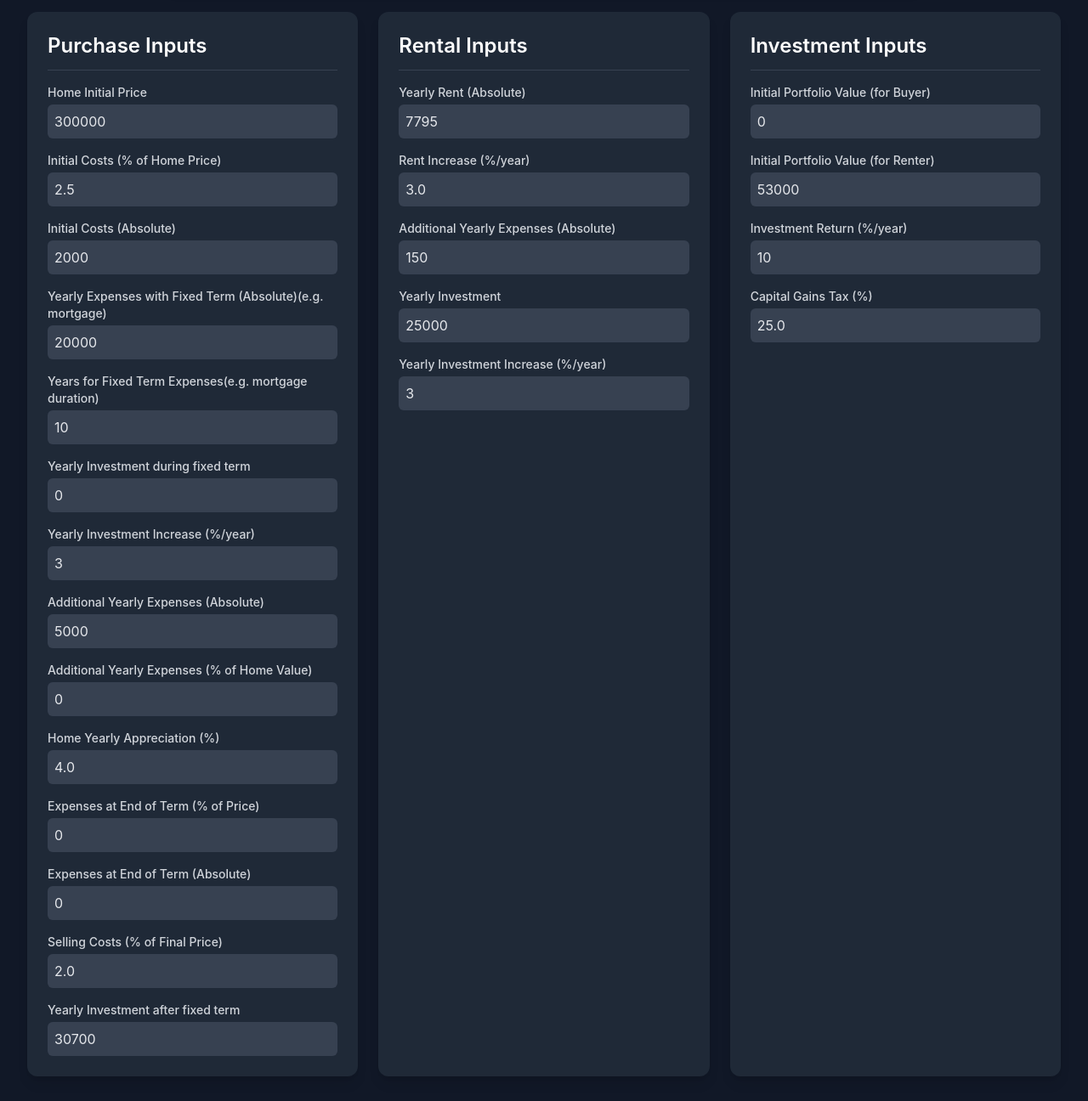
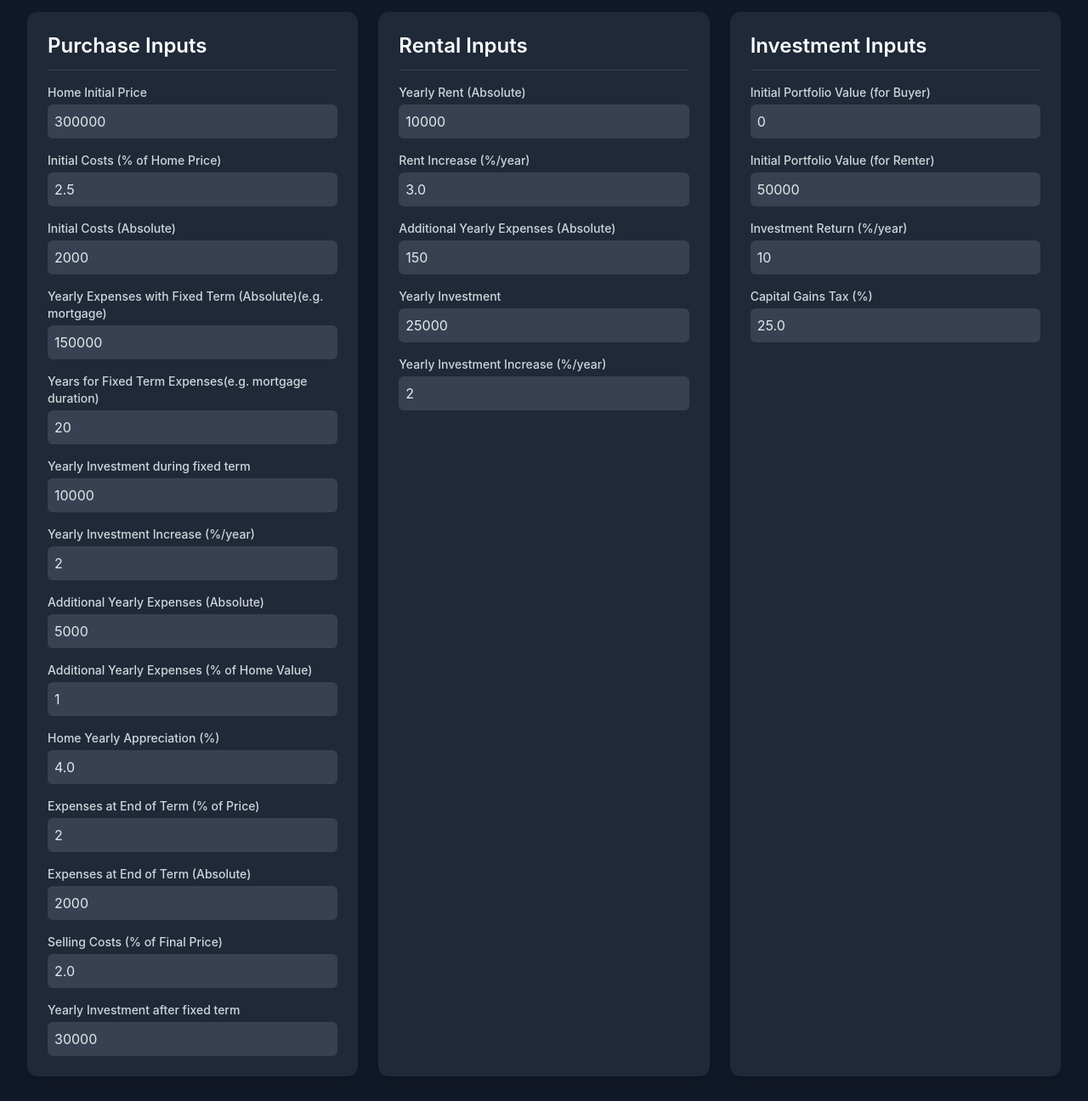
Before and after one commit to ferocemarcello/own_vs_rent, a plain HTML site: page own_vs_rent.html in a window 1280 px wide. Shown: the part 360-1656 px from the top of the page at 85% size. Drawn offline with nearby package versions, Linux system fonts and the light colour scheme.

Commit message:
Update financial input values in own_vs_rent.html

```diff
--- a/own_vs_rent.html
+++ b/own_vs_rent.html
@@ -162,22 +162,22 @@
 
                         <div>
                             <label for="int-fixed-term-abs" class="block text-sm font-medium text-gray-300">Yearly Expenses with Fixed Term (Absolute)(e.g. mortgage)</label>
-                            <input type="number" id="int-fixed-term-abs" value="20000" class="mt-1 w-full bg-gray-700 border-gray-600 rounded-md p-2">
+                            <input type="number" id="int-fixed-term-abs" value="150000" class="mt-1 w-full bg-gray-700 border-gray-600 rounded-md p-2">
                         </div>
 
                         <div>
                             <label for="int-fixed-term-years" class="block text-sm font-medium text-gray-300">Years for Fixed Term Expenses(e.g. mortgage duration)</label>
-                            <input type="number" id="int-fixed-term-years" value="10" class="mt-1 w-full bg-gray-700 border-gray-600 rounded-md p-2">
+                            <input type="number" id="int-fixed-term-years" value="20" class="mt-1 w-full bg-gray-700 border-gray-600 rounded-md p-2">
                         </div>
 
                         <div>
                             <label for="int-purchase-yearly-investment" class="block text-sm font-medium text-gray-300">Yearly Investment during fixed term</label>
-                            <input type="number" id="int-purchase-yearly-investment" value="0" class="mt-1 w-full bg-gray-700 border-gray-600 rounded-md p-2">
+                            <input type="number" id="int-purchase-yearly-investment" value="10000" class="mt-1 w-full bg-gray-700 border-gray-600 rounded-md p-2">
                         </div>
 
                         <div>
                             <label for="int-purchase-yearly-investment-increase" class="block text-sm font-medium text-gray-300">Yearly Investment Increase (%/year)</label>
-                            <input type="number" id="int-purchase-yearly-investment-increase" value="3" class="mt-1 w-full bg-gray-700 border-gray-600 rounded-md p-2">
+                            <input type="number" id="int-purchase-yearly-investment-increase" value="2" class="mt-1 w-full bg-gray-700 border-gray-600 rounded-md p-2">
                         </div>
 
                         <div>
@@ -187,7 +187,7 @@
 
                         <div>
                             <label for="int-additional-yearly-pct-purchase" class="block text-sm font-medium text-gray-300">Additional Yearly Expenses (% of Home Value)</label>
-                            <input type="number" id="int-additional-yearly-pct-purchase" value="0" class="mt-1 w-full bg-gray-700 border-gray-600 rounded-md p-2">
+                            <input type="number" id="int-additional-yearly-pct-purchase" value="1" class="mt-1 w-full bg-gray-700 border-gray-600 rounded-md p-2">
                         </div>
 
                         <div>
@@ -197,12 +197,12 @@
 
                         <div>
                             <label for="int-end-term-pct" class="block text-sm font-medium text-gray-300">Expenses at End of Term (% of Price)</label>
-                            <input type="number" id="int-end-term-pct" value="0" class="mt-1 w-full bg-gray-700 border-gray-600 rounded-md p-2">
+                            <input type="number" id="int-end-term-pct" value="2" class="mt-1 w-full bg-gray-700 border-gray-600 rounded-md p-2">
                         </div>
 
                         <div>
                             <label for="int-end-term-expenses-abs" class="block text-sm font-medium text-gray-300">Expenses at End of Term (Absolute)</label>
-                            <input type="number" id="int-end-term-expenses-abs" value="0" class="mt-1 w-full bg-gray-700 border-gray-600 rounded-md p-2">
+                            <input type="number" id="int-end-term-expenses-abs" value="2000" class="mt-1 w-full bg-gray-700 border-gray-600 rounded-md p-2">
                         </div>
 
                         <div>
@@ -212,7 +212,7 @@
 
                         <div>
                             <label for="int-purchase-yearly-investment-after" class="block text-sm font-medium text-gray-300">Yearly Investment after fixed term</label>
-                            <input type="number" id="int-purchase-yearly-investment-after" value="30700" class="mt-1 w-full bg-gray-700 border-gray-600 rounded-md p-2">
+                            <input type="number" id="int-purchase-yearly-investment-after" value="30000" class="mt-1 w-full bg-gray-700 border-gray-600 rounded-md p-2">
                         </div>
                     </div>
 
@@ -221,7 +221,7 @@
 
                         <div>
                             <label for="int-yearly-rent" class="block text-sm font-medium text-gray-300">Yearly Rent (Absolute)</label>
-                            <input type="number" id="int-yearly-rent" value="7795" class="mt-1 w-full bg-gray-700 border-gray-600 rounded-md p-2">
+                            <input type="number" id="int-yearly-rent" value="10000" class="mt-1 w-full bg-gray-700 border-gray-600 rounded-md p-2">
                         </div>
 
                         <div>
@@ -241,7 +241,7 @@
 
                         <div>
                             <label for="int-rental-yearly-investment-increase" class="block text-sm font-medium text-gray-300">Yearly Investment Increase (%/year)</label>
-                            <input type="number" id="int-rental-yearly-investment-increase" value="3" class="mt-1 w-full bg-gray-700 border-gray-600 rounded-md p-2">
+                            <input type="number" id="int-rental-yearly-investment-increase" value="2" class="mt-1 w-full bg-gray-700 border-gray-600 rounded-md p-2">
                         </div>
                     </div>
 
@@ -255,7 +255,7 @@
 
                         <div>
                             <label for="int-initial-portfolio-value-renter" class="block text-sm font-medium text-gray-300">Initial Portfolio Value (for Renter)</label>
-                            <input type="number" id="int-initial-portfolio-value-renter" value="53000" class="mt-1 w-full bg-gray-700 border-gray-600 rounded-md p-2">
+                            <input type="number" id="int-initial-portfolio-value-renter" value="50000" class="mt-1 w-full bg-gray-700 border-gray-600 rounded-md p-2">
                         </div>
 
                         <div>
```
